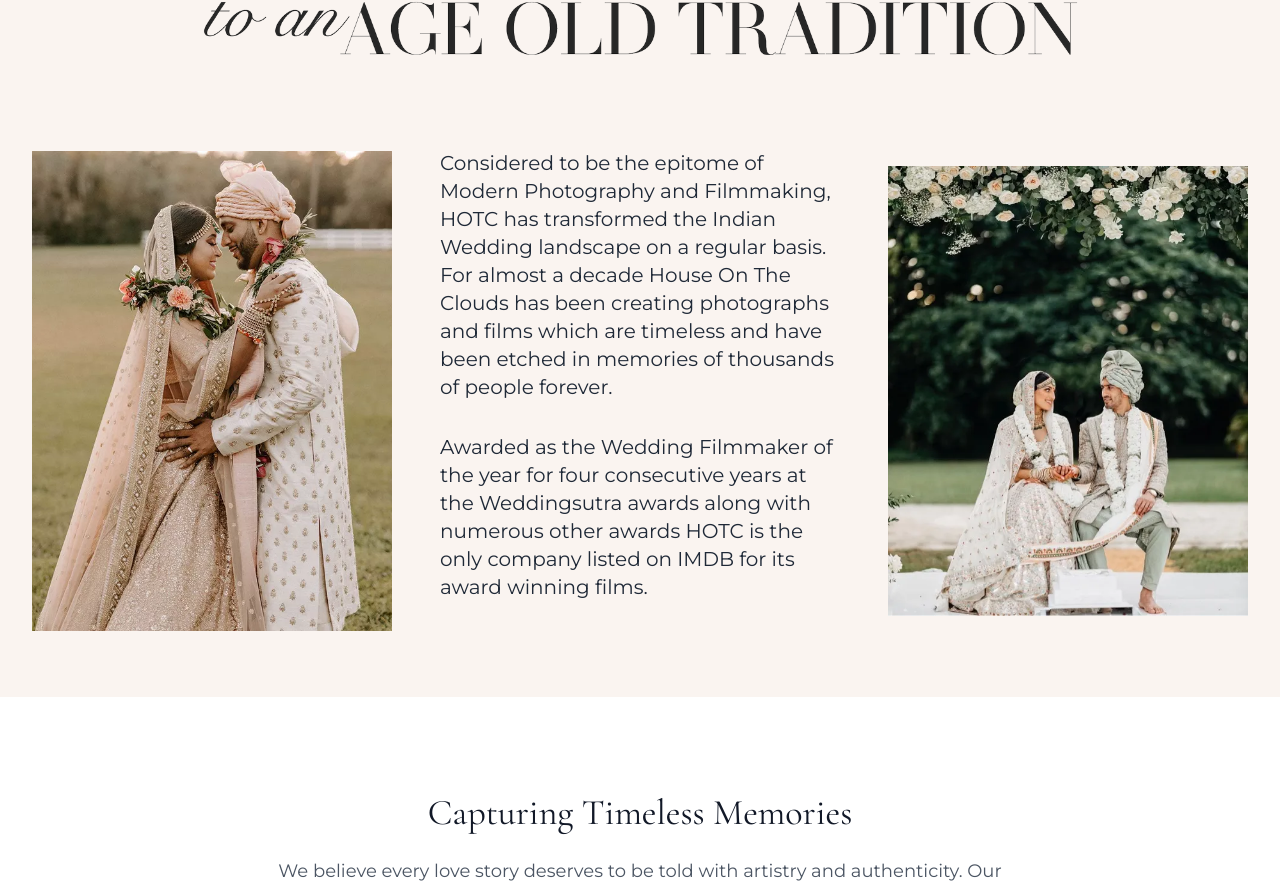
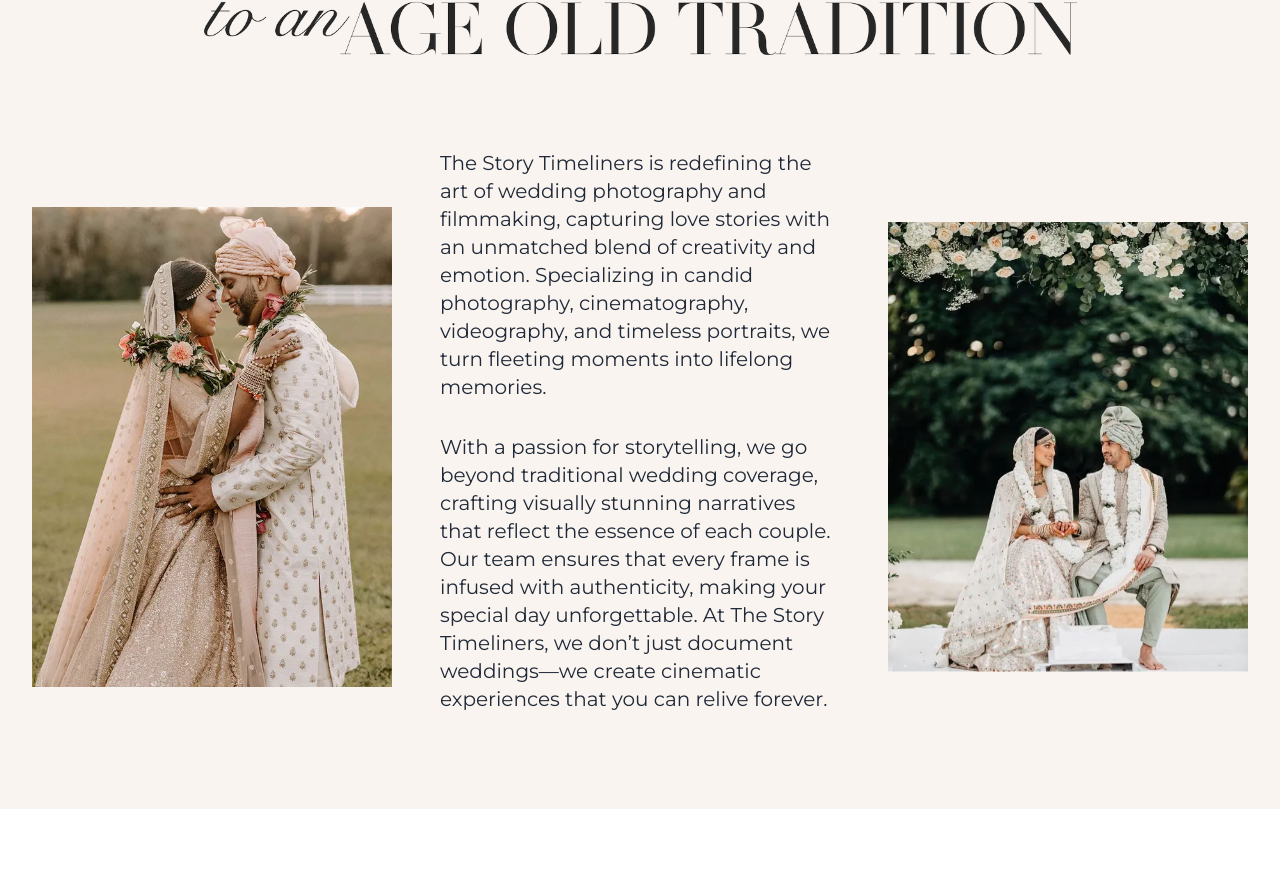
Before and after one commit to drishti1920/wedding-showcase, a React (Vite) app: page / in a window 1280 px wide. Shown: the part 946-1836 px from the top of the page. Built offline with nearby package versions, Linux system fonts and the light colour scheme.

Commit message:
Update branding and content in About sections and favicon links

```diff
--- a/index.html
+++ b/index.html
@@ -15,8 +15,8 @@
     <meta property="twitter:title" content="TheStoryTimeliners" />
     <meta property="twitter:description" content="Capture every moment in elegant style with TheStoryTimeliners—your premier immersive wedding photography experience." />
     <meta property="twitter:image" content="https://assets.srcbook.com/og.png" type="image/png" />
-    <link rel="shortcut icon" href="/public/icons/icon.png" type="image/png" />
-    <link rel="apple-touch-icon" sizes="180x180" href="/public/icons/icon.png" type="image/png" />
+    <link rel="shortcut icon" href="/icons/icon.png" type="image/png" />
+    <link rel="apple-touch-icon" sizes="180x180" href="/icons/icon.png" type="image/png" />
     <title>The Story Timeliners</title>
   </head>
   <body>
--- a/src/components/sections/About.tsx
+++ b/src/components/sections/About.tsx
@@ -20,16 +20,10 @@
 
         <div className="lg:px-4">
           <p className="font-serif text-lg lg:text-xl leading-relaxed text-gray-800 mb-8 lg:text-left text-center">
-            Considered to be the epitome of Modern Photography and Filmmaking,
-            HOTC has transformed the Indian Wedding landscape on a regular
-            basis. For almost a decade House On The Clouds has been creating
-            photographs and films which are timeless and have been etched in
-            memories of thousands of people forever.
+          The Story Timeliners is redefining the art of wedding photography and filmmaking, capturing love stories with an unmatched blend of creativity and emotion. Specializing in candid photography, cinematography, videography, and timeless portraits, we turn fleeting moments into lifelong memories.
           </p>
           <p className="font-serif text-lg lg:text-xl leading-relaxed text-gray-800 mb-8 lg:text-left text-center">
-            Awarded as the Wedding Filmmaker of the year for four consecutive
-            years at the Weddingsutra awards along with numerous other awards
-            HOTC is the only company listed on IMDB for its award winning films.
+          With a passion for storytelling, we go beyond traditional wedding coverage, crafting visually stunning narratives that reflect the essence of each couple. Our team ensures that every frame is infused with authenticity, making your special day unforgettable. At The Story Timeliners, we don’t just document weddings—we create cinematic experiences that you can relive forever.
           </p>
         </div>
 
--- a/src/pages/AboutUs.tsx
+++ b/src/pages/AboutUs.tsx
@@ -104,7 +104,7 @@
           className="text-lg text-gray-600 max-w-3xl mx-auto leading-relaxed mb-8"
           style={{ fontFamily: "'Montserrat', sans-serif" }}
         >
-          At WedVision, we believe every love story is unique and deserves to be captured with artistry and authenticity. We're not just photographers; we're storytellers who preserve the emotional journey of your special day through our carefully crafted visual narratives.
+          At TheStoryTimeliners, we believe every love story is unique and deserves to be captured with artistry and authenticity. We're not just photographers, we're storytellers who preserve the emotional journey of your special day through our carefully crafted visual narratives.
         </p>
         <p
           className="text-lg text-gray-600 max-w-3xl mx-auto leading-relaxed"
```
